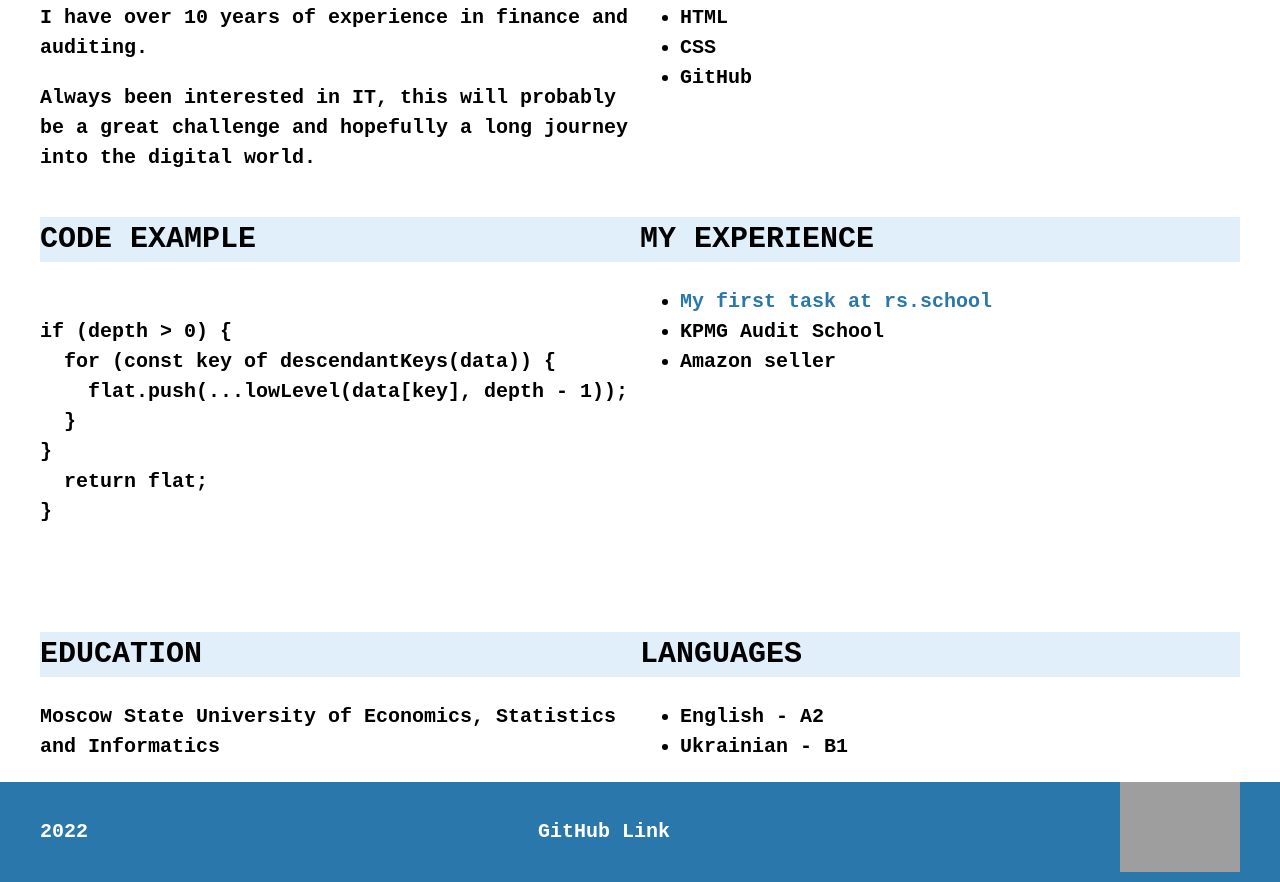
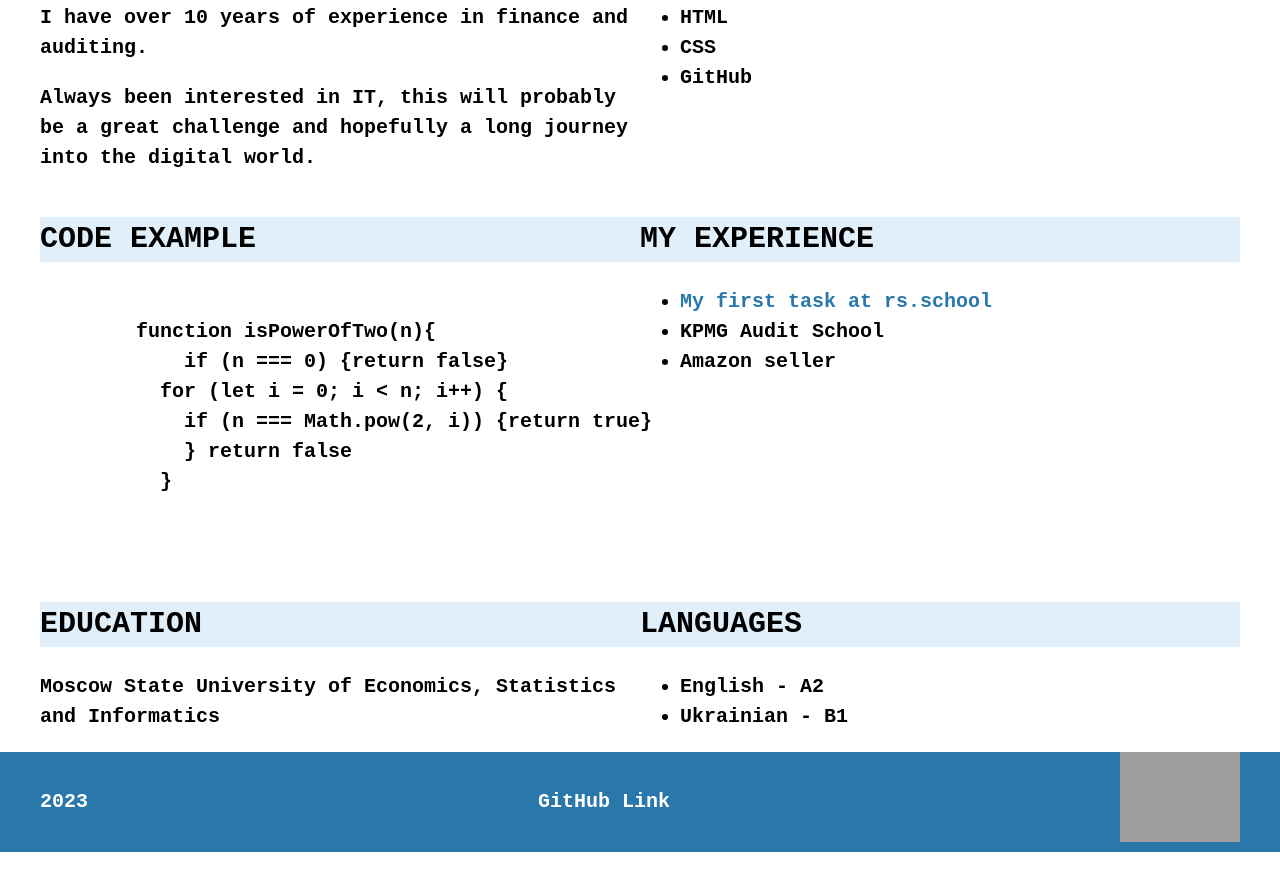
Before and after one commit to Ventomexx/rsschool-cv, a plain HTML site: page index.html in a window 1280 px wide. Shown: the part 617-1499 px from the top of the page. After the commit the page ends 1469 px from the top, so only its background shows below. Drawn offline with Linux system fonts and the light colour scheme; grey boxes are pictures that could not be loaded; a web font is replaced by a local one.

Commit message:
feat: update code example and footer

```diff
--- a/index.html
+++ b/index.html
@@ -58,13 +58,12 @@
             <h2 class="section-title">Code example</h2>
                 <pre>
                     <code>
-if (depth > 0) {
-  for (const key of descendantKeys(data)) {
-    flat.push(...lowLevel(data[key], depth - 1));
-  }
-}
-  return flat;
-}
+        function isPowerOfTwo(n){
+            if (n === 0) {return false}
+          for (let i = 0; i < n; i++) {
+            if (n === Math.pow(2, i)) {return true}
+            } return false
+          }
                     </code>
                 </pre>
         </section>
@@ -90,10 +89,11 @@ if (depth > 0) {
     </main>
     <footer>
         <div class="container section-footer">
-            <p>2022</p>
+            <p>2023</p>
             <a class="footer-link" href="https://github.com/Ventomexx" target="_blank">GitHub Link</a>
             <a href="https://rs.school/js/" target="_blank"><img src="https://rs.school/images/rs_school_js.svg" width="120" alt="rs.school"></a>
         </div>
     </footer>
+
 </body>
 </html>
```
Also changed, not shown: 1 other file.
